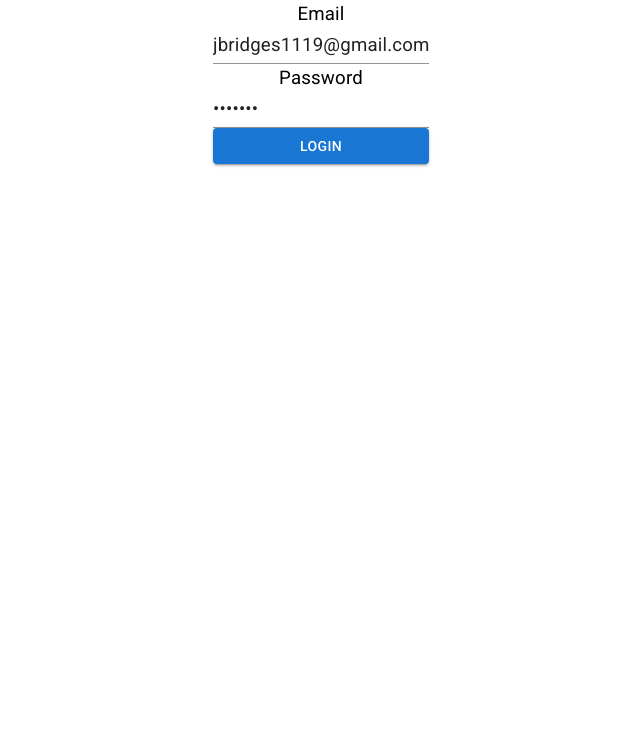
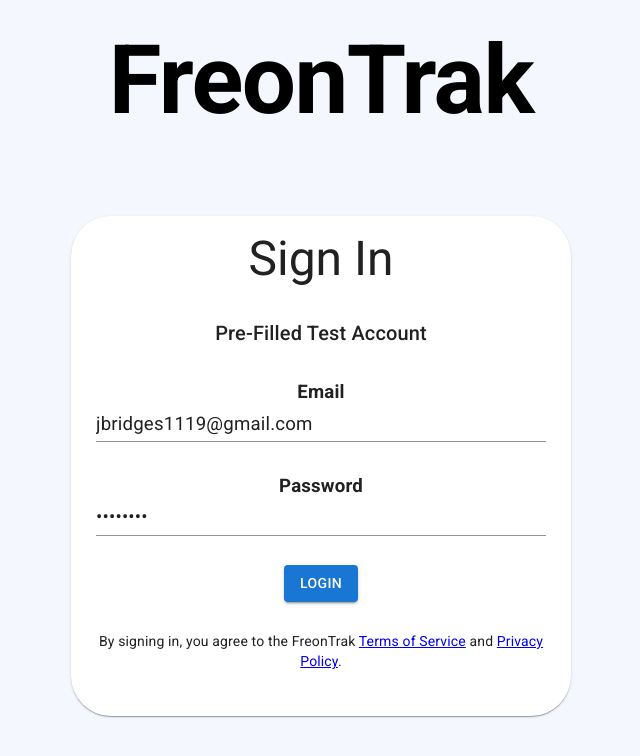
Before and after one commit to Jbridges1119/refrigerant-tracker, a React (Create React App) app in the folder client/: page / in a window 1280 px wide. Shown: the top 756 px of the page, without its empty margins (319-959 px from the left). Built offline with nearby package versions, Linux system fonts and the light colour scheme; no server answers.

Commit message:
Add styling for login page

```diff
--- a/client/src/pages/Login/Login.tsx
+++ b/client/src/pages/Login/Login.tsx
@@ -1,17 +1,25 @@
-import { Button, Stack, TextField, Typography } from "@mui/material";
+import {
+  Box,
+  Button,
+  Card,
+  Stack,
+  TextField,
+  Typography,
+  styled,
+} from "@mui/material";
 import axios from "axios";
 import { useEffect, useState } from "react";
+import { Link } from "react-router-dom";
+import TypeWriter from "typewriter-effect";
 
 type props = {
   setLoggedIn: (loggedIn: boolean) => void;
-}
+};
 
-const Login: React.FC<props> = ({setLoggedIn}) => {
+const Login: React.FC<props> = ({ setLoggedIn }) => {
   const [email, setEmail] = useState("jbridges1119@gmail.com");
   const [password, setPassword] = useState("qqqqqqqq");
   const [loginStatus, setLoginStatus] = useState("");
-
-
 
   const login = () => {
     axios
@@ -23,47 +31,89 @@
         if (!data.data.auth) {
           setLoginStatus(data.data.error);
           console.log(data.data.error);
-          setLoggedIn(false)
+          setLoggedIn(false);
         } else {
-          setLoginStatus("")
+          setLoginStatus("");
           console.log(data);
-          setLoggedIn(true)
+          setLoggedIn(true);
         }
       });
   };
 
+  const InputBox = styled(Box)`
+    width: 90%;
+  `;
+
+  const outerBox = {
+    width: "100%",
+    minHeight: "100vh",
+    display: "flex",
+    flexDirection:"column",
+    alignItems:"center",
+    background: "#F5F7FF",
+  };
+
+  const cardSX = {
+    maxWidth: "500px",
+    display: "flex",
+    flexDirection: "column",
+    justifyContent: "space-around",
+    alignItems: "center",
+    height: "500px",
+    width: "100%",
+    my: 10,
+    mx: 2,
+    borderRadius: 10,
+  };
+
   return (
-    <div className="App">
-      <Stack>
-      <Typography variant="body1">Email</Typography>
+    <Box sx={outerBox}>
+      <Typography variant="h1" fontWeight={"bold"} textAlign={"center"} mt={3}>FreonTrak</Typography>
+      <Card sx={cardSX}>
+        <Typography variant="h3">Sign In</Typography>
+        <Typography variant="h6">Pre-Filled Test Account</Typography>
+        <InputBox>
+          <Typography variant="body1" fontWeight={"bold"}>
+            Email
+          </Typography>
           <TextField
+            sx={{ width: "100%" }}
             id="email"
             variant="standard"
             value="jbridges1119@gmail.com"
+            //Commented out for test account login
             // onChange={(e) => {
             //   setEmail(e.target.value);
             // }}
           />
-        <Typography variant="body1">Password</Typography>
+        </InputBox>
+        <InputBox>
+          <Typography variant="body1" fontWeight={"bold"}>
+            Password
+          </Typography>
           <TextField
+            sx={{ width: "100%" }}
             id="outlined-password-input"
-
             autoComplete="current-password"
             type="password"
             variant="standard"
-          value="qqqqqqq"
+            value="qqqqqqqq"
+            //Commented out for test account login
             // onChange={(e) => {
             //   setPassword(e.target.value);
             // }}
           />
-
+        </InputBox>
         <Button variant="contained" onClick={login}>
           Login
         </Button>
+        <Typography variant="body2" width={"90%"}>
+          By signing in, you agree to the FreonTrak <Link to="/Terms">Terms of Service</Link> and <Link to="/Privacy">Privacy Policy</Link>.
+        </Typography>
         <Typography variant="h6">{loginStatus}</Typography>
-      </Stack>
-    </div>
-  )
-}
+      </Card>
+    </Box>
+  );
+};
 
-export default Login
+export default Login;
```
Lines whose indentation alone changed are shown as unchanged.
